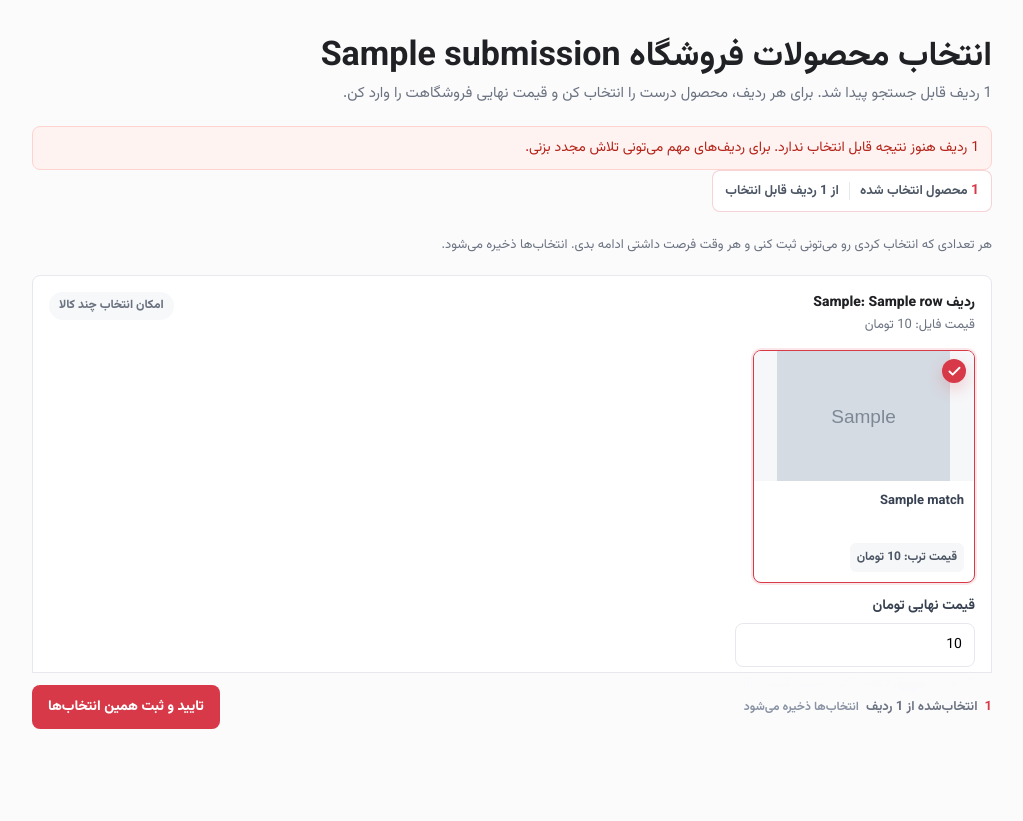
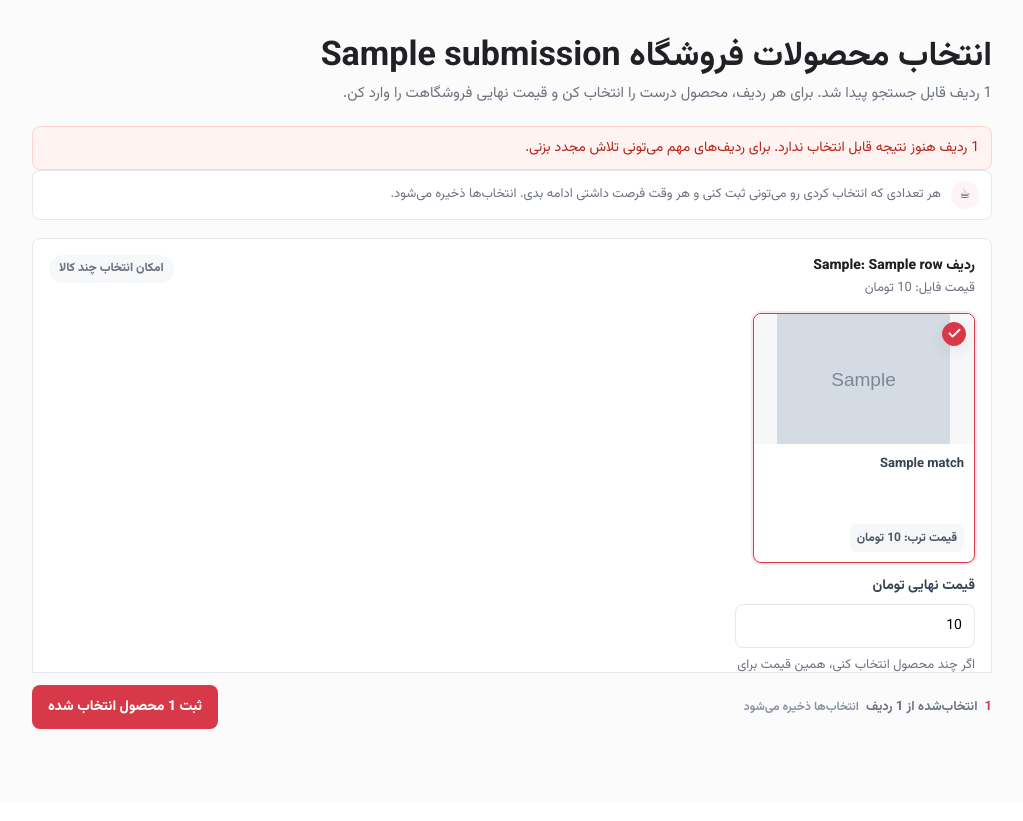
Before and after one commit to Erfan-Sadegh/torobjan, a FastAPI app: template app/templates/match.html in a window 1280 px wide. Shown: the part 59-880 px from the top of the page, without its empty margins (128-1151 px from the left). After the commit the page ends 788 px from the top, so only its background shows below. Run offline with FastAPI, Linux system fonts and the light colour scheme; the template is opened without the code that fills it: most values are stand-ins (such as "Sample title", 1, 10 or a date in 2020); grey boxes marked "Sample" are stand-in pictures.

Commit message:
Polish matching UX details

```diff
--- a/app/static/styles.css
+++ b/app/static/styles.css
@@ -240,6 +240,36 @@
   max-width: 100%;
 }
 
+.processing-note,
+.progress-note {
+  display: flex;
+  align-items: center;
+  gap: 10px;
+  color: #4b5563;
+  background: #fff;
+  border: 1px solid var(--line);
+  border-radius: 8px;
+  padding: 10px 12px;
+}
+
+.processing-note span,
+.note-sticker {
+  width: 28px;
+  height: 28px;
+  flex: 0 0 auto;
+  display: grid;
+  place-items: center;
+  border-radius: 999px;
+  background: #fff4f5;
+}
+
+.processing-note p,
+.progress-note p {
+  margin: 0;
+  font-size: 13px;
+  line-height: 1.8;
+}
+
 .file-picker {
   position: relative;
   min-width: 0;
@@ -449,42 +479,6 @@
   margin: 14px 0 0;
 }
 
-.selection-summary {
-  width: fit-content;
-  max-width: 100%;
-  display: flex;
-  align-items: center;
-  gap: 10px;
-  margin-bottom: 14px;
-  border: 1px solid var(--line);
-  border-radius: 8px;
-  background: #fff;
-  color: var(--muted);
-  padding: 9px 12px;
-  font-size: 13px;
-  font-weight: 700;
-}
-
-.selection-summary strong {
-  color: var(--ink);
-  font-size: 14px;
-}
-
-.selection-summary.has-selection {
-  border-color: rgba(215, 57, 72, 0.22);
-  color: #4b5563;
-}
-
-.selection-summary.has-selection strong {
-  color: var(--torob);
-}
-
-.selection-divider {
-  width: 1px;
-  height: 18px;
-  background: var(--line);
-}
-
 .selection-guide {
   display: grid;
   gap: 8px;
@@ -609,7 +603,7 @@
   position: relative;
   min-height: 100%;
   display: grid;
-  grid-template-rows: 130px auto;
+  grid-template-rows: 130px 1fr;
   border: 1px solid var(--line);
   border-radius: 8px;
   overflow: hidden;
@@ -640,11 +634,13 @@
   place-items: center;
   border-radius: 999px;
   background: var(--torob);
-  color: white;
-  box-shadow: 0 6px 16px rgba(215, 57, 72, 0.24);
-  opacity: 0;
-  transform: scale(0.9);
-  transition: opacity 120ms ease, transform 120ms ease;
+  color: transparent;
+  border: 1px solid #cfd5df;
+  background: rgba(255, 255, 255, 0.94);
+  box-shadow: 0 6px 16px rgba(15, 23, 42, 0.08);
+  opacity: 1;
+  transform: none;
+  transition: color 120ms ease, background 120ms ease, border-color 120ms ease, transform 120ms ease;
 }
 
 .select-mark svg {
@@ -672,15 +670,21 @@
 
 .product-body {
   display: grid;
+  grid-template-rows: auto auto;
+  align-content: start;
   gap: 8px;
   padding: 10px;
 }
 
 .product-name {
-  min-height: 44px;
+  min-height: 62px;
   line-height: 1.55;
   font-size: 13px;
   font-weight: 700;
+  display: -webkit-box;
+  -webkit-line-clamp: 3;
+  -webkit-box-orient: vertical;
+  overflow: hidden;
 }
 
 .price-line {
@@ -709,19 +713,21 @@
 .row-actions {
   margin-top: 12px;
   display: grid;
-  grid-template-columns: minmax(160px, 240px) minmax(180px, 260px);
+  grid-template-columns: minmax(160px, 240px) auto;
   gap: 10px;
-  align-items: end;
+  align-items: start;
 }
 
 .price-unit-card {
-  display: grid;
+  display: flex;
+  align-items: center;
   gap: 8px;
-  align-self: end;
+  align-self: start;
+  margin-top: 26px;
   border: 1px solid var(--line);
   border-radius: 8px;
   background: #fff;
-  padding: 9px;
+  padding: 6px 8px;
 }
 
 .price-unit-card.is-done {
--- a/app/templates/index.html
+++ b/app/templates/index.html
@@ -73,7 +73,7 @@
         filePicker.classList.toggle("has-file", Boolean(fileName));
         filePicker.classList.remove("needs-file");
         fileTitle.textContent = fileName || "فایل اکسل را انتخاب کن";
-        fileSubtitle.textContent = fileName ? "فایل آماده آپلود است." : "هنوز فایلی انتخاب نشده است.";
+        fileSubtitle.textContent = fileName ? "فایل آپلود شد." : "هنوز فایلی انتخاب نشده است.";
         form.querySelectorAll(".file-error").forEach((item) => item.remove());
       });
     }
--- a/app/templates/match.html
+++ b/app/templates/match.html
@@ -24,12 +24,10 @@
     <input type="hidden" name="finish_mode" value="complete" data-finish-mode>
     {% if valid_count %}
       <div class="selection-guide">
-        <div class="selection-summary" data-selection-summary>
-          <span><strong data-selected-count>0</strong> محصول انتخاب شده</span>
-          <span class="selection-divider"></span>
-          <span>از {{ valid_count }} ردیف قابل انتخاب</span>
+        <div class="progress-note">
+          <span class="note-sticker" aria-hidden="true">☕</span>
+          <p>هر تعدادی که انتخاب کردی رو می‌تونی ثبت کنی و هر وقت فرصت داشتی ادامه بدی. انتخاب‌ها ذخیره می‌شود.</p>
         </div>
-        <p>هر تعدادی که انتخاب کردی رو می‌تونی ثبت کنی و هر وقت فرصت داشتی ادامه بدی. انتخاب‌ها ذخیره می‌شود.</p>
       </div>
     {% endif %}
   {% endif %}
@@ -44,18 +42,18 @@
         <span>انتخاب‌شده از {{ valid_count }} ردیف</span>
         <small data-draft-state>انتخاب‌ها ذخیره می‌شود</small>
       </div>
-      <button class="btn" type="submit">تایید و ثبت همین انتخاب‌ها</button>
+      <button class="btn" type="submit" data-submit-button>ثبت 0 محصول انتخاب شده</button>
     </div>
   </form>
   <div class="modal-backdrop" data-confirm-modal hidden>
     <div class="confirm-modal" role="dialog" aria-modal="true" aria-labelledby="confirm-title">
+      <button class="modal-x" type="button" data-close-modal aria-label="بستن">×</button>
       <h2 id="confirm-title">با باقی محصولات چه کار کنیم؟</h2>
       <p>می‌تونی همین انتخاب‌ها رو ثبت کنی و بعدا ادامه بدی، یا اگر باقی محصولات موجود نیستند همین مرحله را نهایی کنی.</p>
       <div class="modal-actions">
         <button class="btn" type="button" data-submit-mode="continue">ثبت و ادامه بعدا</button>
         <button class="btn secondary" type="button" data-submit-mode="complete">ثبت نهایی همین‌ها</button>
       </div>
-      <button class="text-link modal-close" type="button" data-close-modal>برگشت به انتخاب‌ها</button>
     </div>
   </div>
   <div class="modal-backdrop" data-rest-modal hidden>
@@ -86,7 +84,11 @@
     document.querySelectorAll("[data-selected-count]").forEach((item) => {
       item.textContent = selectedCount;
     });
-    document.querySelectorAll("[data-selection-summary], .sticky-submit").forEach((item) => {
+    const submitButton = document.querySelector("[data-submit-button]");
+    if (submitButton) {
+      submitButton.textContent = `ثبت ${selectedCount} محصول انتخاب شده`;
+    }
+    document.querySelectorAll(".sticky-submit").forEach((item) => {
       item.classList.toggle("has-selection", selectedCount > 0);
     });
     maybeShowBreakHint(selectedCount);
@@ -231,6 +233,10 @@
     if (event.target.closest("[data-close-modal]")) {
       document.querySelector("[data-confirm-modal]").hidden = true;
     }
+    const backdrop = event.target.closest("[data-confirm-modal]");
+    if (backdrop && event.target === backdrop) {
+      backdrop.hidden = true;
+    }
     if (event.target.closest("[data-close-rest-modal]")) {
       document.querySelector("[data-rest-modal]").hidden = true;
     }
```
Also changed, not shown: other parts of app/static/styles.css (+32 -12 lines), app/routes/seller.py (+12 -3 lines), app/templates/partials/processing_status.html (+9 -1 lines), app/templates/processing.html (+9 -1 lines), tests/test_app.py (+1 -0 lines).
